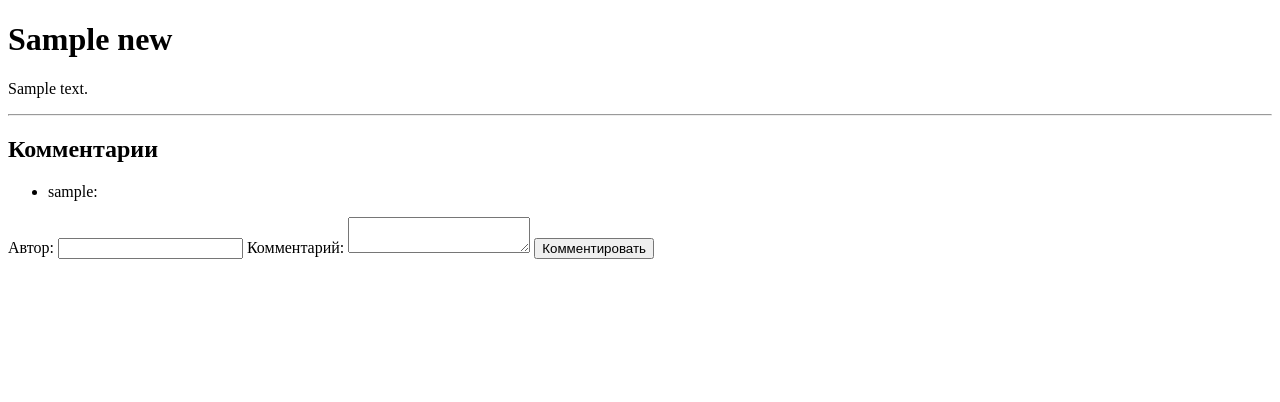
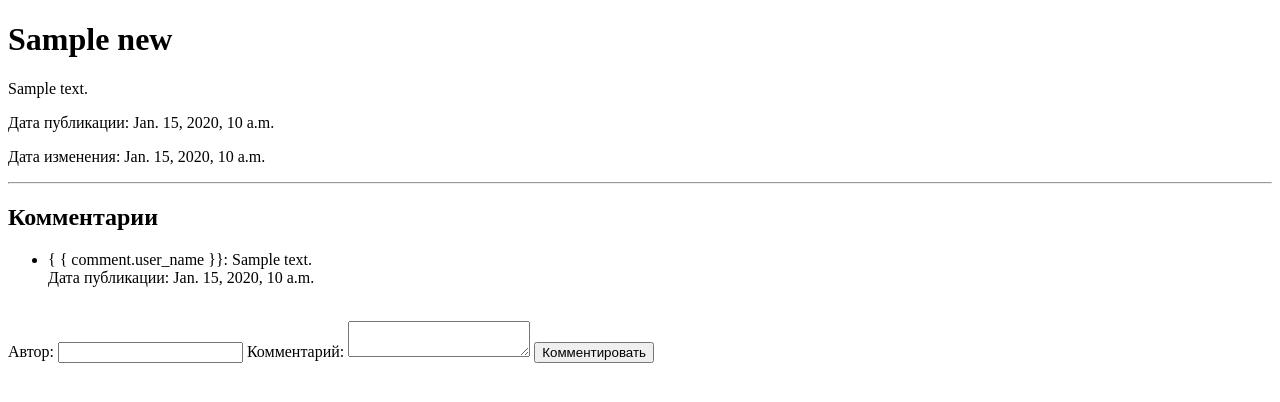
Before and after one commit to Kunai-hub/django_news_site, a Django app: page /1 in a window 1280 px wide. Shown: the top 402 px of the page. Run offline with Django 5.2, Linux system fonts and the light colour scheme; tables that the repository leaves empty hold one stand-in row (values such as "Sample post").

Commit message:
refactoring templates

```diff
--- a/templates/news/news_detail.html
+++ b/templates/news/news_detail.html
@@ -1,19 +1,39 @@
 <!DOCTYPE html>
 <html lang="en">
-    <h1>{{ news.title }}</h1>
-    <p>{{ news.content }}</p>
+    <h1>
+        {{ news.title }}
+    </h1>
+    <p>
+        {{ news.content }}
+    </p>
+    <p>
+        Дата публикации: {{ news.pub_date }}
+    </p>
+    <p>
+        Дата изменения: {{ news.edit_date }}
+    </p>
     <hr>
-    <h2>Комментарии</h2>
+    <h2>
+        Комментарии
+    </h2>
     <ul>
     {% for comment in comments %}
-        <li>{{ comment.user_name }}: {{ comment.coment }}</li>
+        <li>{
+            { comment.user_name }}: {{ comment.comment }}<br>
+            Дата публикации: {{ comment.pub_date }}
+        </li>
+        <br>
     {% endfor %}
     </ul>
     <form action="{% url 'news_detail' news.pk %}" method="post">
         {% csrf_token %}
-        <label for="user_name">Автор:</label>
-        <input type="text" name="author" id="user_name">
-        <label for="comment">Комментарий:</label>
+        <label for="user_name">
+            Автор:
+        </label>
+        <input type="text" name="user_name" id="user_name">
+        <label for="comment">
+            Комментарий:
+        </label>
         <textarea name="comment" id="comment"></textarea>
         <input type="submit" value="Комментировать">
     </form>
```
Also changed, not shown: templates/news/news_create.html (+9 -3 lines), templates/news/news_update.html (+9 -3 lines).
